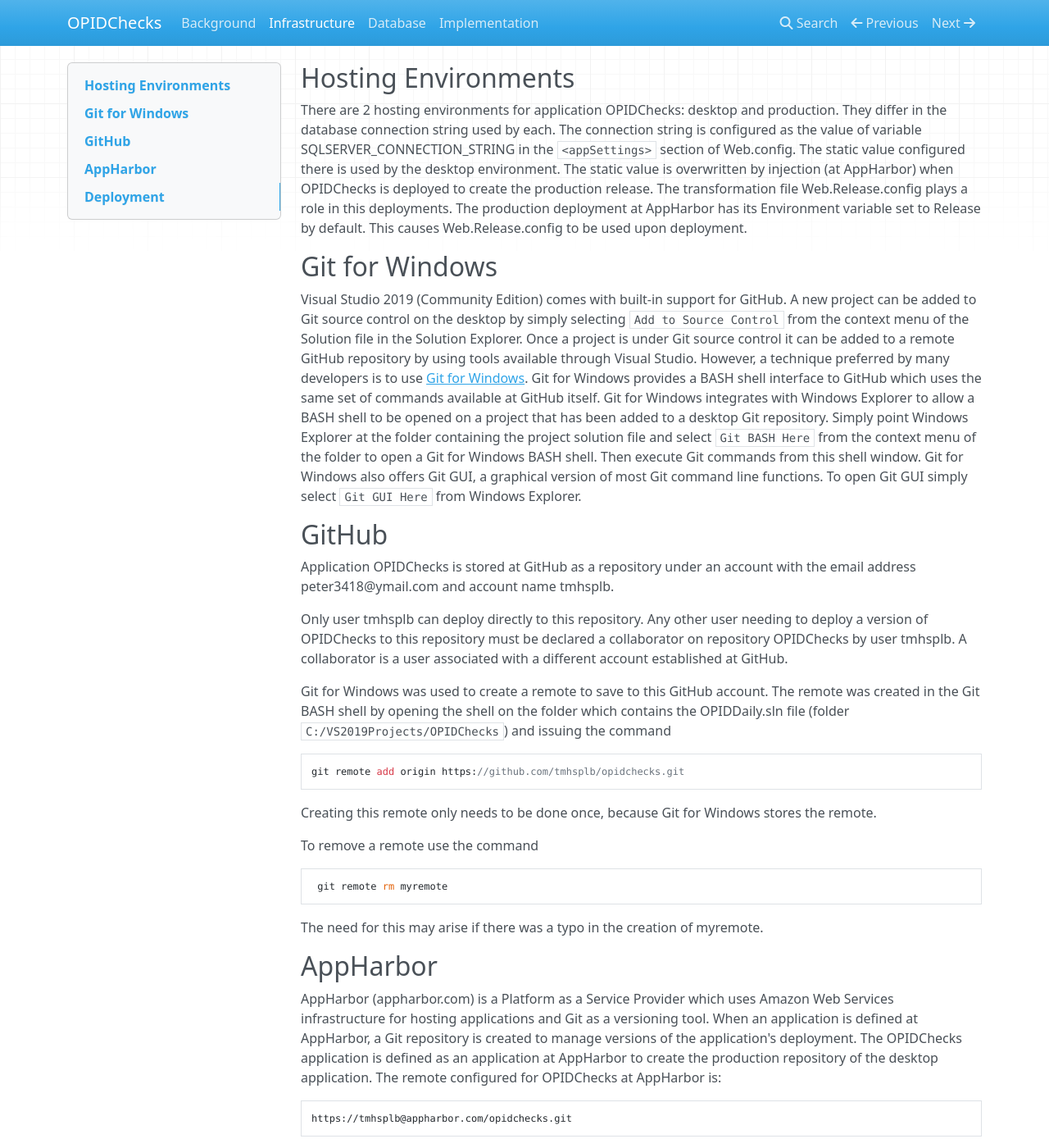
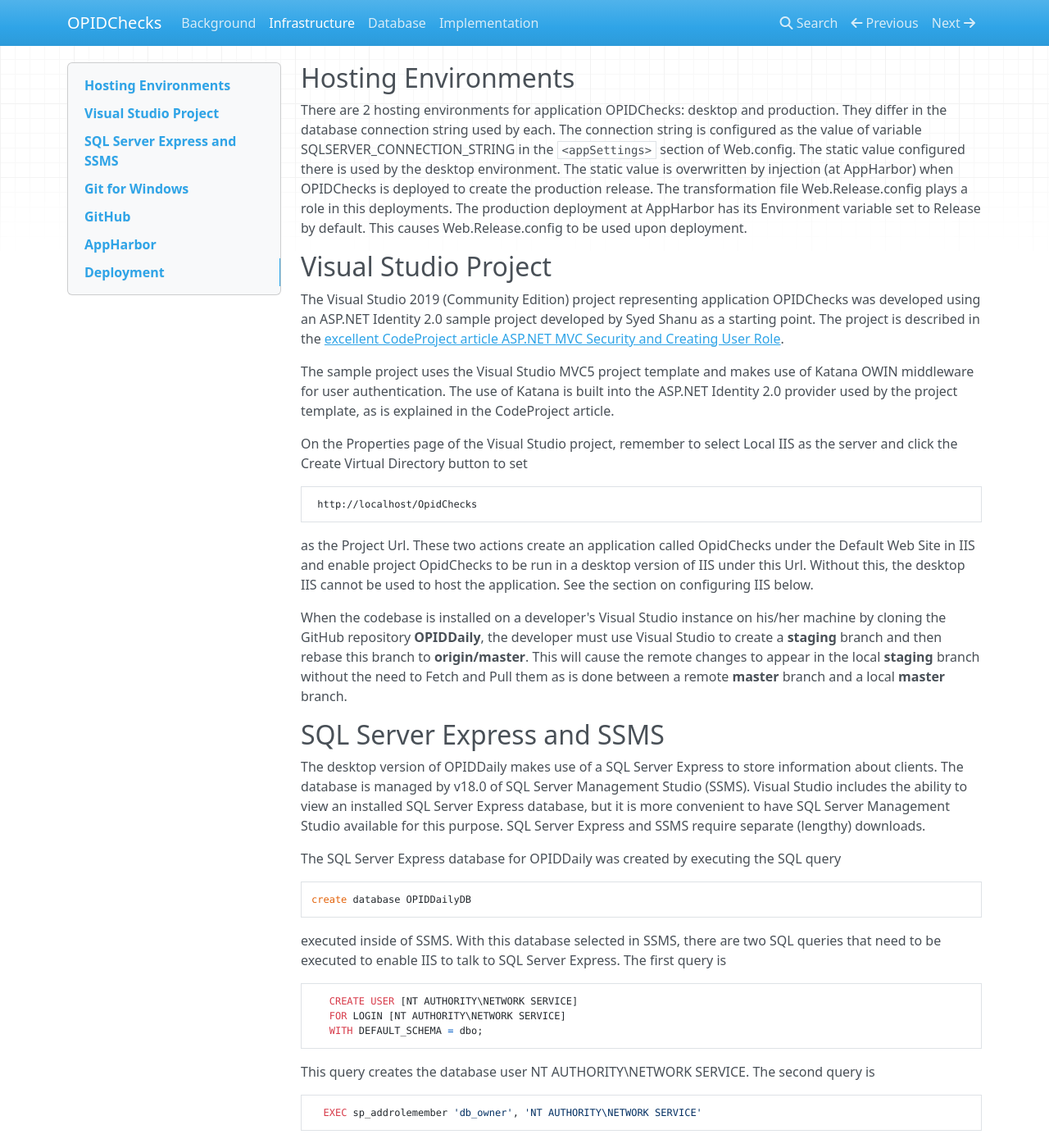
Before and after one commit to tmhsplb/opidchecksdoc, an MkDocs documentation site: the page built from docs/Infrastructure.md, in a window 1280 px wide and 1400 px high. Shown: the whole window at 82% size. Built offline with MkDocs 1.6.1, drawn with Linux system fonts in a browser that asks for light colours; nearby versions of some CDN libraries; some of the changed text lies outside the part shown.

Commit message:
More buildout of Infrastructure tab

```diff
--- a/docs/Infrastructure.md
+++ b/docs/Infrastructure.md
@@ -9,6 +9,69 @@
 when OPIDChecks is deployed to create the production release. The transformation file Web.Release.config
 plays a role in this deployments. The production deployment at AppHarbor
 has its Environment variable set to Release by default. This causes Web.Release.config to be used upon deployment.
+
+## Visual Studio Project
+The Visual Studio 2019 (Community Edition) project representing application OPIDChecks was developed using an ASP.NET
+Identity 2.0 sample project
+developed by Syed Shanu as a starting point. The project is described in the
+[excellent CodeProject article ASP.NET MVC Security and Creating User Role](https://www.codeproject.com/Articles/1075134/ASP-NET-MVC-Security-And-Creating-User-Role).
+
+The sample project uses the Visual Studio MVC5 project template and makes use of Katana OWIN middleware for user
+authentication. The use of Katana is
+built into the ASP.NET Identity 2.0 provider used by the project template, as is explained in the CodeProject article.
+
+On the Properties page of the Visual Studio project, remember to select Local IIS as the server and click the Create Virtual Directory button to set
+
+     http://localhost/OpidChecks
+
+as the Project Url. These two actions create an application called OpidChecks under the Default Web Site in IIS and
+enable project OpidChecks to be run
+in a desktop version of IIS under this Url. Without this, the desktop IIS cannot be used to host the application. See
+the section on configuring IIS below.
+
+When the codebase is installed on a developer's Visual Studio instance on his/her machine by cloning the GitHub repository **OPIDDaily**, the developer
+must use Visual Studio to create a **staging** branch and then rebase this branch to **origin/master**. This will cause the remote changes to appear in
+the local **staging** branch without the need to Fetch and Pull them as is done between a remote **master** branch and a local **master** branch.
+
+## SQL Server Express and SSMS
+The desktop version of OPIDDaily makes use of a SQL Server Express to store information about clients. The database is managed by v18.0 of SQL
+Server Management Studio (SSMS). Visual Studio includes the ability to view an installed SQL Server Express database, but it is more convenient to have
+SQL Server Management Studio available for this purpose.  SQL Server Express and SSMS require separate (lengthy) downloads.
+
+The SQL Server Express database for OPIDDaily was created by executing the SQL query
+
+    create database OPIDDailyDB
+
+executed inside of SSMS. With this database selected in SSMS, there are two SQL queries that need to be executed to enable IIS
+to talk to SQL Server Express. The first query is
+
+       CREATE USER [NT AUTHORITY\NETWORK SERVICE]
+       FOR LOGIN [NT AUTHORITY\NETWORK SERVICE]
+       WITH DEFAULT_SCHEMA = dbo;
+
+This query creates the database user NT AUTHORITY\NETWORK SERVICE. The second query is
+
+      EXEC sp_addrolemember 'db_owner', 'NT AUTHORITY\NETWORK SERVICE'
+
+This query grants user NT AUTHORITY\NETWORK SERVICE the necessary permissions to communicate with IIS. These same two queries do not need to be executed
+in the AppHarbor database to prepare it to communicate with IIS. See below for information about the AppHarbor deployment of OPIDDaily.
+
+It is also necessary to change the application pool identity of application OPIDDaily running under IIS to NETWORKSERVICE. See the section on
+configuring IIS.
+
+There is a bug in SSMS v18.0 that causes it to stop after launch; the splash screen will display and then SSMS will quit.
+[The fix for this](https://dba.stackexchange.com/questions/238609/ssms-refuses-to-start) is to edit file ssms.exe.config found in folder
+
+          C:\\Program Files (x86)\Microsoft SQL Server Management Studio 18\Common7\IDE
+
+and remove (or comment out) the line which has the text:
+
+          <NgenBind_OptimizeNonGac enabled="1" />
+
+This should be around line 38. Then restart SSMS.
+
+SSMS v18.0 does not have the capability to generate database diagrams. Previous versions of SSMS had this capability,
+but it was removed from v18.0. The capability has been added back to newer version of SSMS.
 
 ## Git for Windows
 Visual Studio 2019 (Community Edition) comes with built-in support for GitHub. A new project can be added to Git source control on the desktop by simply
```
Also changed, not shown: docs/Implementation.md (+20 -10 lines), docs/index.md (+2 -2 lines), site/Implementation/index.html, site/Infrastructure/index.html, site/index.html, site/search/search_index.json, 1 other file.
